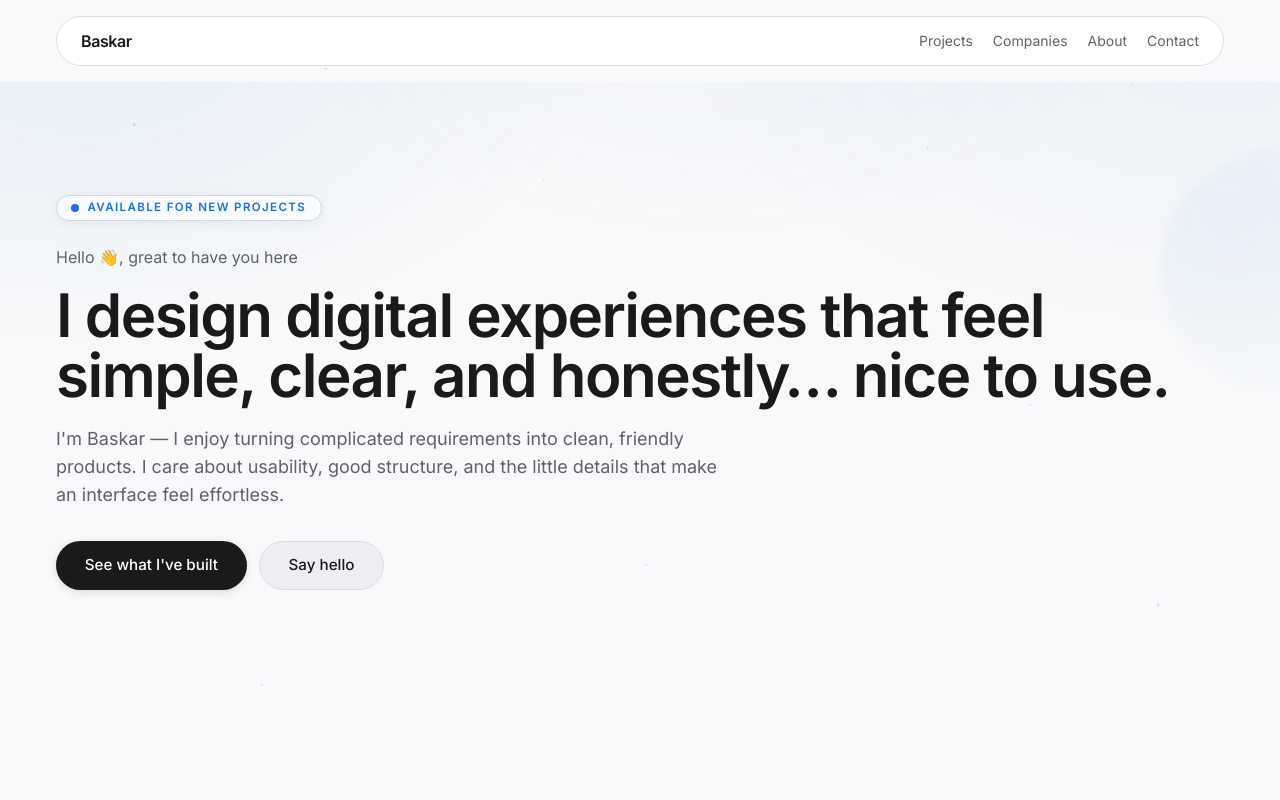
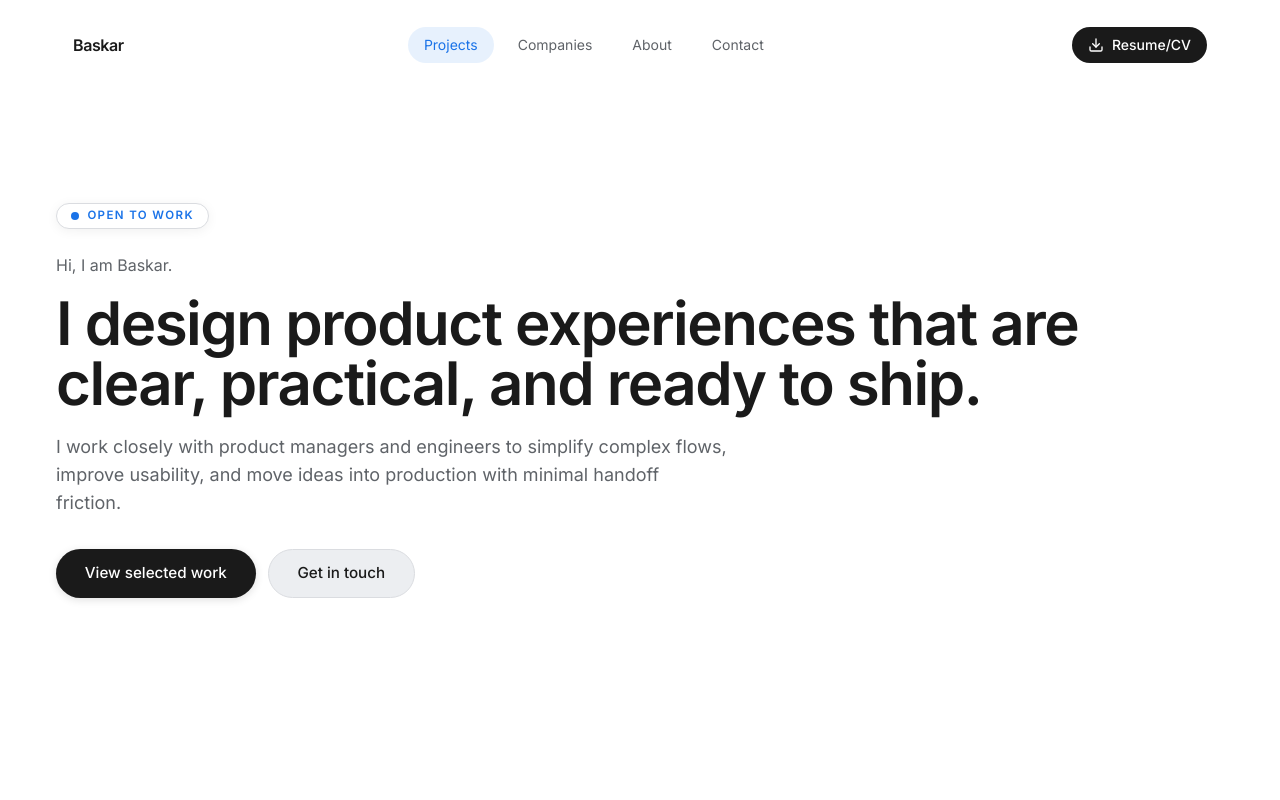
Before and after one commit to baskar-17/baskar-portfolio, a React (Vite) app: page / in a window 1280 px wide. Shown: the top 800 px of the page. Built offline with nearby package versions, Linux system fonts and the light colour scheme; a web font is replaced by a local one.

Commit message:
Refine homepage content, interactions, and header resume CTA

```diff
--- a/src/components/Footer.tsx
+++ b/src/components/Footer.tsx
@@ -11,9 +11,9 @@ export default function Footer() {
         <div className="flex flex-col md:flex-row items-start md:items-center justify-between gap-6">
           <div className="text-sm text-[var(--muted)]">
             <div className="font-medium text-[var(--ink)]">
-              Thanks for stopping by 👋
+              Thanks for reviewing my work.
             </div>
-            <div className="mt-1">If you're building something cool, I'd love to hear about it.</div>
+            <div className="mt-1">If there is a role fit, I am happy to continue the conversation.</div>
             <div className="mt-3">© {year} Baskar</div>
           </div>
 
--- a/src/components/Header.tsx
+++ b/src/components/Header.tsx
@@ -1,59 +1,172 @@
+import { useEffect, useMemo, useState } from "react"
+import { FiDownload } from "react-icons/fi"
+
+const NAV_ITEMS = [
+  { id: "work", label: "Projects" },
+  { id: "companies", label: "Companies" },
+  { id: "about", label: "About" },
+  { id: "contact", label: "Contact" },
+] as const
+const RESUME_URL =
+  "https://drive.google.com/file/d/1WlTS7_37XJKg03P6ZnhxdopXF8QYXVRq/view?usp=sharing"
+
+type NavId = (typeof NAV_ITEMS)[number]["id"]
+
 export default function Header() {
+  const [isScrolled, setIsScrolled] = useState(false)
+  const [activeId, setActiveId] = useState<NavId>(() => {
+    if (typeof window === "undefined") return "work"
+    const hash = window.location.hash.replace("#", "")
+    return NAV_ITEMS.some((item) => item.id === hash) ? (hash as NavId) : "work"
+  })
+
+  const ids = useMemo(() => NAV_ITEMS.map((item) => item.id), [])
+
+  useEffect(() => {
+    const onScroll = () => setIsScrolled(window.scrollY > 8)
+    onScroll()
+    window.addEventListener("scroll", onScroll, { passive: true })
+    return () => window.removeEventListener("scroll", onScroll)
+  }, [])
+
+  useEffect(() => {
+    const onHashChange = () => {
+      const hash = window.location.hash.replace("#", "")
+      if (ids.includes(hash as NavId)) {
+        setActiveId(hash as NavId)
+      }
+    }
+
+    const observed = ids
+      .map((id) => document.getElementById(id))
+      .filter((node): node is HTMLElement => Boolean(node))
+
+    const observer = new IntersectionObserver(
+      (entries) => {
+        const visible = entries
+          .filter((entry) => entry.isIntersecting)
+          .sort((a, b) => b.intersectionRatio - a.intersectionRatio)
+
+        if (visible[0]?.target?.id && ids.includes(visible[0].target.id as NavId)) {
+          setActiveId(visible[0].target.id as NavId)
+        }
+      },
+      { threshold: [0.2, 0.45, 0.7], rootMargin: "-30% 0px -40% 0px" }
+    )
+
+    observed.forEach((section) => observer.observe(section))
+    window.addEventListener("hashchange", onHashChange)
+
+    return () => {
+      observer.disconnect()
+      window.removeEventListener("hashchange", onHashChange)
+    }
+  }, [ids])
+
   return (
     <>
       <header className="sticky top-0 z-50 hidden lg:block">
         <div className="mx-auto max-w-[1200px] px-4 py-4">
-          <div className="flex items-center justify-between rounded-full border border-[color:var(--border)] bg-[color:var(--surface)] px-6 py-3 shadow-[var(--shadow-soft)]">
-            <div className="font-semibold tracking-tight text-[var(--ink)]">Baskar</div>
+          <div
+            className={`flex items-center justify-between rounded-full border px-4 py-2.5 transition-all duration-300 ${
+              isScrolled
+                ? "border-[color:var(--border)] bg-[color:var(--surface-glass)] shadow-[var(--shadow-strong)] backdrop-blur"
+                : "border-transparent bg-[color:var(--surface)]/80 shadow-[var(--shadow-soft)]"
+            }`}
+          >
+            <a href="#" className="font-semibold tracking-tight text-[var(--ink)]">
+              Baskar
+            </a>
 
-            <nav className="text-sm flex items-center gap-5 text-[var(--muted)]">
-              <a className="hover:text-[var(--ink)] transition" href="#work">Projects</a>
-              <a className="hover:text-[var(--ink)] transition" href="#companies">Companies</a>
-              <a className="hover:text-[var(--ink)] transition" href="#about">About</a>
-              <a className="hover:text-[var(--ink)] transition" href="#contact">Contact</a>
+            <nav className="flex items-center gap-2 text-sm" aria-label="Primary">
+              {NAV_ITEMS.map((item) => {
+                const active = activeId === item.id
+                return (
+                  <a
+                    key={item.id}
+                    href={`#${item.id}`}
+                    aria-current={active ? "page" : undefined}
+                    className={`rounded-full px-4 py-2 transition ${
+                      active
+                        ? "bg-[var(--accent-soft)] text-[var(--accent)]"
+                        : "text-[var(--muted)] hover:bg-[color:var(--surface-muted)] hover:text-[var(--ink)]"
+                    }`}
+                  >
+                    {item.label}
+                  </a>
+                )
+              })}
             </nav>
+            <a
+              href={RESUME_URL}
+              target="_blank"
+              rel="noreferrer"
+              aria-label="Open resume"
+              title="Resume/CV"
+              className="ml-2 inline-flex items-center gap-2 rounded-full bg-[var(--ink)] px-4 py-2 text-sm font-medium text-white shadow-[var(--shadow-soft)] transition hover:-translate-y-0.5 hover:shadow-[var(--shadow-strong)]"
+            >
+              <FiDownload className="text-base" />
+              <span>Resume/CV</span>
+            </a>
           </div>
         </div>
       </header>
 
-      <nav className="fixed bottom-4 left-1/2 z-50 w-[calc(100%-2.5rem)] -translate-x-1/2 rounded-2xl border border-[color:var(--border)] bg-[color:var(--surface-glass)] px-3 py-3 shadow-[var(--shadow-strong)] backdrop-blur lg:hidden">
-        <div className="grid grid-cols-4 gap-2 text-[10px] text-[var(--muted)]">
-          <a
-            href="#work"
-            className="flex flex-col items-center gap-1 rounded-xl px-2 py-1 transition text-[var(--ink)]"
-          >
-            <svg width="18" height="18" viewBox="0 0 24 24" fill="none" aria-hidden="true">
-              <path d="M4 7a2 2 0 0 1 2-2h4l2 2h6a2 2 0 0 1 2 2v7a2 2 0 0 1-2 2H6a2 2 0 0 1-2-2V7z" stroke="currentColor" strokeWidth="1.5" />
-            </svg>
-            Projects
-          </a>
-          <a
-            href="#companies"
-            className="flex flex-col items-center gap-1 rounded-xl px-2 py-1 transition hover:text-[var(--ink)]"
-          >
-            <svg width="18" height="18" viewBox="0 0 24 24" fill="none" aria-hidden="true">
-              <path d="M3 21h18M6 21V7a2 2 0 0 1 2-2h3v16M13 9h3a2 2 0 0 1 2 2v10" stroke="currentColor" strokeWidth="1.5" />
-            </svg>
-            Companies
-          </a>
-          <a
-            href="#about"
-            className="flex flex-col items-center gap-1 rounded-xl px-2 py-1 transition hover:text-[var(--ink)]"
-          >
-            <svg width="18" height="18" viewBox="0 0 24 24" fill="none" aria-hidden="true">
-              <path d="M12 12a4 4 0 1 0-4-4 4 4 0 0 0 4 4zM4 20a8 8 0 0 1 16 0" stroke="currentColor" strokeWidth="1.5" />
-            </svg>
-            About
-          </a>
-          <a
-            href="#contact"
-            className="flex flex-col items-center gap-1 rounded-xl px-2 py-1 transition hover:text-[var(--ink)]"
-          >
-            <svg width="18" height="18" viewBox="0 0 24 24" fill="none" aria-hidden="true">
-              <path d="M4 6h16a2 2 0 0 1 2 2v8a2 2 0 0 1-2 2H8l-4 4V8a2 2 0 0 1 2-2z" stroke="currentColor" strokeWidth="1.5" />
-            </svg>
-            Contact
-          </a>
+      <nav className="fixed bottom-4 left-1/2 z-50 w-[calc(100%-2rem)] max-w-[620px] -translate-x-1/2 rounded-2xl border border-[color:var(--border)] bg-[color:var(--surface-glass)] px-2 py-2 shadow-[var(--shadow-strong)] backdrop-blur lg:hidden">
+        <div className="grid grid-cols-4 gap-1 text-[10px]">
+          {NAV_ITEMS.map((item) => {
+            const active = activeId === item.id
+            return (
+              <a
+                key={item.id}
+                href={`#${item.id}`}
+                aria-current={active ? "page" : undefined}
+                className={`flex flex-col items-center gap-1 rounded-xl px-2 py-1.5 transition ${
+                  active
+                    ? "bg-[var(--accent-soft)] text-[var(--accent)]"
+                    : "text-[var(--muted)] hover:bg-[color:var(--surface)] hover:text-[var(--ink)]"
+                }`}
+              >
+                {item.id === "work" ? (
+                  <svg width="18" height="18" viewBox="0 0 24 24" fill="none" aria-hidden="true">
+                    <path
+                      d="M4 7a2 2 0 0 1 2-2h4l2 2h6a2 2 0 0 1 2 2v7a2 2 0 0 1-2 2H6a2 2 0 0 1-2-2V7z"
+                      stroke="currentColor"
+                      strokeWidth="1.5"
+                    />
+                  </svg>
+                ) : null}
+                {item.id === "companies" ? (
+                  <svg width="18" height="18" viewBox="0 0 24 24" fill="none" aria-hidden="true">
+                    <path
+                      d="M3 21h18M6 21V7a2 2 0 0 1 2-2h3v16M13 9h3a2 2 0 0 1 2 2v10"
+                      stroke="currentColor"
+                      strokeWidth="1.5"
+                    />
+                  </svg>
+                ) : null}
+                {item.id === "about" ? (
+                  <svg width="18" height="18" viewBox="0 0 24 24" fill="none" aria-hidden="true">
+                    <path
+                      d="M12 12a4 4 0 1 0-4-4 4 4 0 0 0 4 4zM4 20a8 8 0 0 1 16 0"
+                      stroke="currentColor"
+                      strokeWidth="1.5"
+                    />
+                  </svg>
+                ) : null}
+                {item.id === "contact" ? (
+                  <svg width="18" height="18" viewBox="0 0 24 24" fill="none" aria-hidden="true">
+                    <path
+                      d="M4 6h16a2 2 0 0 1 2 2v8a2 2 0 0 1-2 2H8l-4 4V8a2 2 0 0 1 2-2z"
+                      stroke="currentColor"
+                      strokeWidth="1.5"
+                    />
+                  </svg>
+                ) : null}
+                {item.label}
+              </a>
+            )
+          })}
         </div>
       </nav>
     </>
--- a/src/components/Hero.tsx
+++ b/src/components/Hero.tsx
@@ -13,28 +13,28 @@ export default function Hero() {
       <div className="mx-auto max-w-[1200px] px-4">
         <div className="eyebrow">
           <span className="h-2 w-2 rounded-full bg-[var(--accent)]" />
-          Available for new projects
+          Open to work
         </div>
 
         <p className="mt-6 text-sm md:text-base text-[var(--muted)]">
-          Hello 👋, great to have you here
+          Hi, I am Baskar.
         </p>
 
         <h1 className="mt-4 text-4xl md:text-6xl font-semibold leading-tight tracking-tight text-[var(--ink)]">
-          I design digital experiences that feel simple, clear, and honestly… nice to use.
+          I design product experiences that are clear, practical, and ready to ship.
         </h1>
 
         <p className="mt-5 max-w-2xl text-[var(--muted)] text-base md:text-lg leading-relaxed">
-          I'm Baskar — I enjoy turning complicated requirements into clean, friendly products.
-          I care about usability, good structure, and the little details that make an interface feel effortless.
+          I work closely with product managers and engineers to simplify complex flows,
+          improve usability, and move ideas into production with minimal handoff friction.
         </p>
 
         <div className="mt-8 flex flex-col sm:flex-row gap-3">
           <a href="#work" className="btn-primary">
-            See what I've built
+            View selected work
           </a>
           <a href="#contact" className="btn-secondary">
-            Say hello
+            Get in touch
           </a>
         </div>
       </div>
--- a/src/components/Tools.tsx
+++ b/src/components/Tools.tsx
@@ -29,7 +29,7 @@ const TOOLS: ToolItem[] = [
 export default function Tools() {
   return (
     <div className="mt-8">
-      <h3 className="text-lg font-semibold text-[var(--ink)]">Tools</h3>
+      <h3 className="text-lg font-semibold text-[var(--ink)]">Tools I use regularly</h3>
       <div className="mt-4 flex flex-wrap gap-3">
         {TOOLS.map((tool) => (
           <div key={tool.name} className="group relative">
--- a/src/components/WorkCards.tsx
+++ b/src/components/WorkCards.tsx
@@ -8,6 +8,12 @@ export default function WorkCards({ items }: { items: WorkItem[] }) {
         <Link
           key={item.slug}
           to={`/work/${item.slug}`}
+          state={{ preserveScrollPosition: true }}
+          onClick={() => {
+            if (typeof window !== "undefined") {
+              sessionStorage.setItem("portfolio:homeScrollY", String(window.scrollY))
+            }
+          }}
           className="group flex flex-col gap-4 rounded-3xl border border-[color:var(--border)] bg-[color:var(--surface-glass)] p-4 shadow-[var(--shadow-soft)] transition duration-300 hover:-translate-y-1.5 hover:shadow-[var(--shadow-strong)] backdrop-blur"
           aria-label={`${item.title} project`}
         >
--- a/src/components/WorkSection.tsx
+++ b/src/components/WorkSection.tsx
@@ -6,8 +6,8 @@ export default function WorkSection() {
     <section id="work" className="py-16 md:py-24 reveal">
       <h2 className="section-title">Projects</h2>
       <p className="mt-2 text-sm md:text-base section-lead">
-        A small gallery of things I’ve designed — product features, flows, and UI work I genuinely enjoyed building.
-        Hover to peek, click to explore.
+        Selected case studies from web and mobile products.
+        Each project covers the problem, process, and outcomes.
       </p>
 
       <WorkCards items={WORK_ITEMS} />
--- a/src/index.css
+++ b/src/index.css
@@ -7,8 +7,8 @@
 :root {
   font-family: "Google Sans Flex", "Inter", system-ui, -apple-system, Segoe UI, Arial, sans-serif;
   color-scheme: light;
-  --page-bg: #F8F9FA;
-  --page-bg-strong: #F1F3F4;
+  --page-bg: #FFFFFF;
+  --page-bg-strong: #FFFFFF;
   --surface: #FFFFFF;
   --surface-muted: #ECEEF1;
   --surface-glass: rgba(255, 255, 255, 0.82);
@@ -24,6 +24,10 @@
 
 html {
   scroll-behavior: smooth;
+}
+
+section[id] {
+  scroll-margin-top: 6.5rem;
 }
 
 body {
@@ -50,22 +54,9 @@ body::after {
 }
 
 body::before {
-  background-image:
-    radial-gradient(2px 2px at 10% 15%, rgba(26, 115, 232, 0.3) 50%, transparent 50%),
-    radial-gradient(2px 2px at 25% 8%, rgba(100, 140, 220, 0.25) 50%, transparent 50%),
-    radial-gradient(1.5px 1.5px at 42% 22%, rgba(26, 115, 232, 0.2) 50%, transparent 50%),
-    radial-gradient(2px 2px at 58% 5%, rgba(80, 120, 200, 0.22) 50%, transparent 50%),
-    radial-gradient(1.5px 1.5px at 72% 18%, rgba(26, 115, 232, 0.28) 50%, transparent 50%),
-    radial-gradient(2px 2px at 88% 10%, rgba(60, 100, 180, 0.2) 50%, transparent 50%),
-    radial-gradient(1.5px 1.5px at 15% 45%, rgba(26, 115, 232, 0.18) 50%, transparent 50%),
-    radial-gradient(2px 2px at 35% 55%, rgba(100, 140, 220, 0.15) 50%, transparent 50%),
-    radial-gradient(1.5px 1.5px at 65% 40%, rgba(26, 115, 232, 0.2) 50%, transparent 50%),
-    radial-gradient(2px 2px at 80% 50%, rgba(80, 120, 200, 0.18) 50%, transparent 50%),
-    radial-gradient(1.5px 1.5px at 50% 70%, rgba(26, 115, 232, 0.15) 50%, transparent 50%),
-    radial-gradient(2px 2px at 20% 85%, rgba(100, 140, 220, 0.2) 50%, transparent 50%),
-    radial-gradient(1.5px 1.5px at 90% 75%, rgba(26, 115, 232, 0.22) 50%, transparent 50%);
-  opacity: 1;
-  animation: confetti-drift 30s ease-in-out infinite;
+  background: transparent;
+  opacity: 0;
+  animation: none;
 }
 
 body::after {
@@ -81,6 +72,11 @@ h3 {
 
 a {
   color: inherit;
+}
+
+:focus-visible {
+  outline: 2px solid color-mix(in srgb, var(--accent) 80%, white 20%);
+  outline-offset: 2px;
 }
 
 .section-title {
@@ -219,15 +215,12 @@ a {
   position: absolute;
   inset: -20% -10% auto -10%;
   height: 540px;
-  background:
-    radial-gradient(720px 440px at 14% 12%, rgba(26, 115, 232, 0.08) 0%, transparent 72%),
-    radial-gradient(640px 380px at 55% 0%, rgba(66, 133, 244, 0.06) 0%, transparent 72%),
-    radial-gradient(760px 420px at 88% 12%, rgba(26, 115, 232, 0.05) 0%, transparent 72%);
-  opacity: 1;
+  background: none;
+  opacity: 0;
   pointer-events: none;
-  mask-image: linear-gradient(180deg, #000 0%, #000 68%, transparent 100%);
-  -webkit-mask-image: linear-gradient(180deg, #000 0%, #000 68%, transparent 100%);
-  animation: hero-drift 18s ease-in-out infinite;
+  mask-image: none;
+  -webkit-mask-image: none;
+  animation: none;
 }
 
 .hero-orbit {
@@ -237,11 +230,11 @@ a {
   height: 240px;
   width: 240px;
   border-radius: 999px;
-  background: radial-gradient(circle at 30% 30%, rgba(26, 115, 232, 0.08), transparent);
-  opacity: 0.7;
-  filter: blur(6px);
+  background: none;
+  opacity: 0;
+  filter: none;
   pointer-events: none;
-  animation: hero-float 12s ease-in-out infinite;
+  animation: none;
 }
 
 @keyframes hero-drift {
@@ -302,4 +295,9 @@ a {
   .hero-orbit {
     animation: none;
   }
+
+  .btn-primary,
+  .btn-secondary {
+    transition: none;
+  }
 }
--- a/src/pages/CaseStudy.tsx
+++ b/src/pages/CaseStudy.tsx
@@ -1,4 +1,5 @@
-import { useParams } from "react-router-dom"
+import { useEffect } from "react"
+import { useLocation, useParams } from "react-router-dom"
 import CaseStudyShell from "../components/case-study/CaseStudyShell"
 import Section from "../components/case-study/Section"
 import ProblemCards from "../components/case-study/ProblemCards"
@@ -25,6 +26,7 @@ const NAV_ITEMS = [
 
 export default function CaseStudy() {
   const { slug } = useParams()
+  const location = useLocation()
   const project = WORK_ITEMS.find((p) => p.slug === slug)
   const companySlug =
     project?.slug === "onhand-pos" || project?.slug === "onhand-dairy"
@@ -50,6 +52,20 @@ export default function CaseStudy() {
         tags: ["Product Design"],
       }
     : null
+
+  useEffect(() => {
+    const state = location.state as { preserveScrollPosition?: boolean } | null
+    const shouldPreserve = Boolean(state?.preserveScrollPosition)
+
+    if (shouldPreserve) {
+      const savedY = Number(sessionStorage.getItem("portfolio:homeScrollY") ?? "0")
+      window.scrollTo({ top: Number.isFinite(savedY) ? savedY : 0, behavior: "auto" })
+      sessionStorage.removeItem("portfolio:homeScrollY")
+      return
+    }
+
+    window.scrollTo({ top: 0, behavior: "auto" })
+  }, [slug, location.state])
 
   if (!project) {
     return (
--- a/src/pages/Home.tsx
+++ b/src/pages/Home.tsx
@@ -19,9 +19,9 @@ export default function Home() {
           <WorkSection />
 
           <section id="companies" className="py-16 md:py-24 reveal">
-            <h2 className="section-title">Places I’ve been part of</h2>
+            <h2 className="section-title">Teams I have worked with</h2>
             <p className="mt-2 text-sm md:text-base section-lead">
-              Quick snapshots of the teams I’ve worked with — deeper context lives in each project case study.
+              Companies where I contributed as a UI/UX or product designer across discovery, execution, and delivery.
             </p>
 
             <CompaniesCards items={COMPANIES} />
```
Also changed, not shown: src/components/About.tsx (+14 -18 lines), src/components/Contact.tsx (+6 -7 lines), src/components/Testimonials.tsx (+67 -17 lines).
